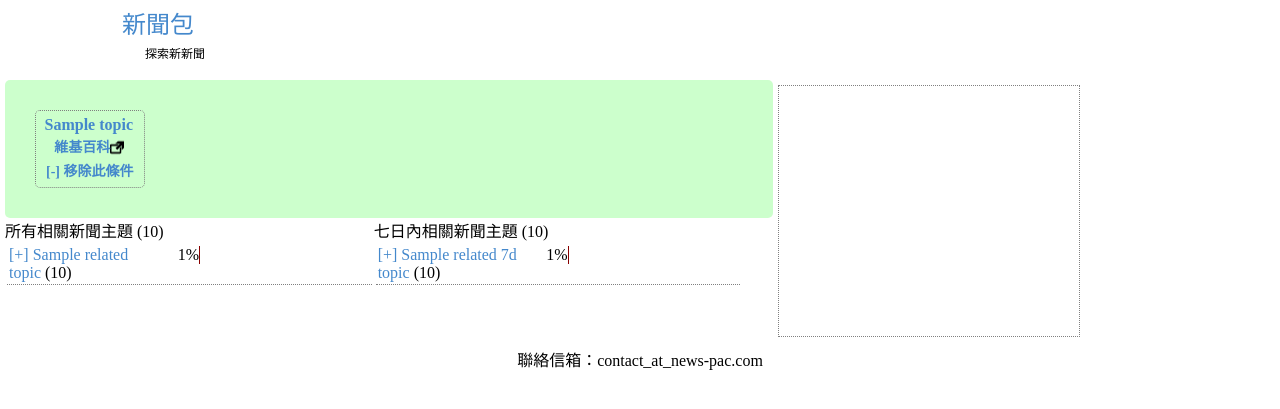
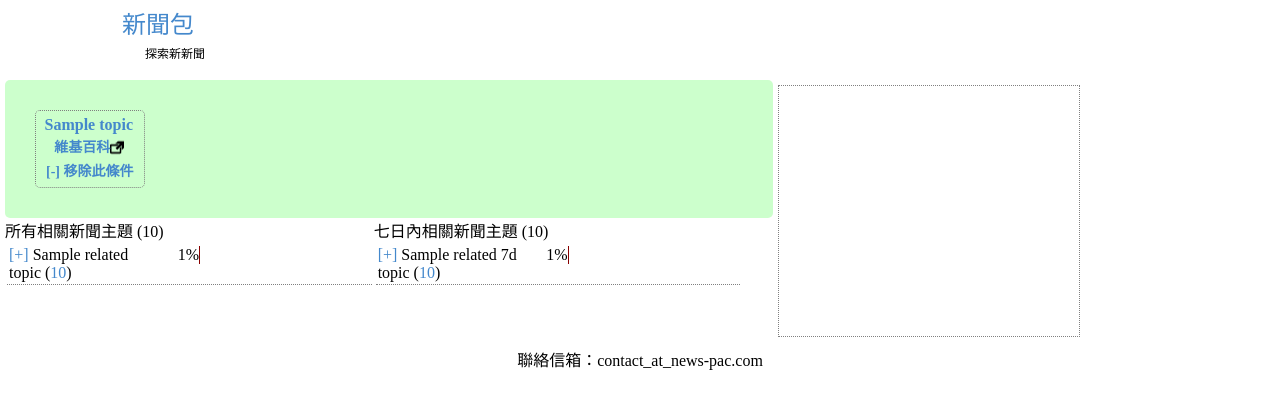
Before and after one commit to radjan/newspac, a Django app: template templates/topic_analytics.html in a window 1280 px wide. Shown: the top 409 px of the page. Run offline with Django 3.2, Linux system fonts and the light colour scheme; the template is opened without the code that fills it: most values are stand-ins (such as "Sample title", 1, 10 or a date in 2020).

Commit message:
add link to artices cross topics

```diff
--- a/templates/topic_analytics.html
+++ b/templates/topic_analytics.html
@@ -45,7 +45,8 @@
         <div>所有相關新聞主題 ({{ all_amount }})</div>
         {% for t in related_topics %}
             <div class='item'>
-            <div class='title_amt'><a href='?topic={{ t.q }}'>[+] {{ t.title }}</a> ({{ t.amount }})</div>
+            <div class='title_amt'><a href='?topic={{t.q}}'>[+]</a> {{ t.title }}
+                (<a href='topic?topic={{t.q}}'>{{ t.amount }}</a>)</div>
             <div class='percent'>{{ t.percentage }}%</div>
             <div class='bar'><div class='ana_bar' style='width:{{t.percentage}}%;'>&nbsp;</div></div>
             </div>
@@ -55,7 +56,8 @@
         <div>七日內相關新聞主題 ({{ all_7d_amount }})</div>
         {% for t in related_7d_topics %}
             <div class='item'>
-            <div class='title_amt'><a href='?topic={{ t.q }}'>[+] {{ t.title }}</a> ({{ t.amount }})</div>
+            <div class='title_amt'><a href='?topic={{t.q}}'>[+]</a> {{ t.title }}
+                (<a href='topic?topic={{t.q}}'>{{ t.amount }}</a>)</div>
             <div class='percent'>{{ t.percentage }}%</div>
             <div class='bar'><div class='ana_bar' style='width:{{t.percentage}}%;'>&nbsp;</div></div>
             </div>
```
